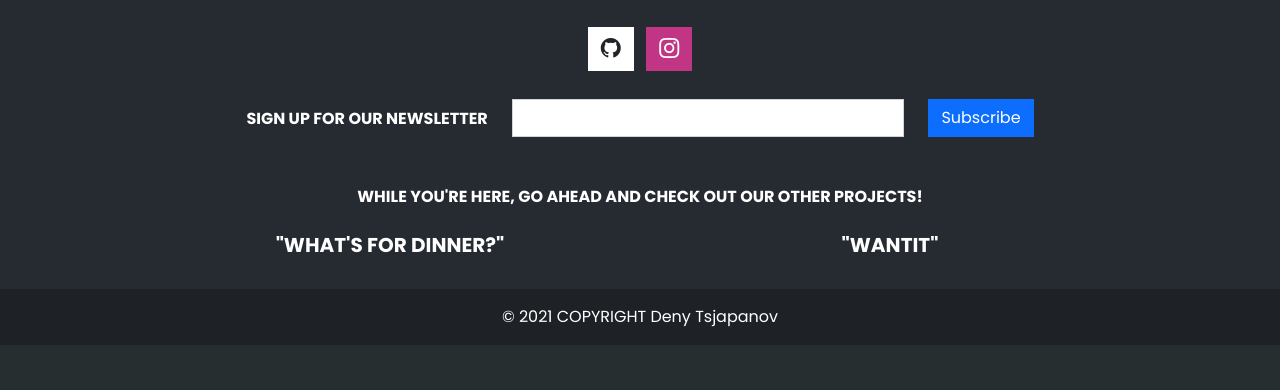
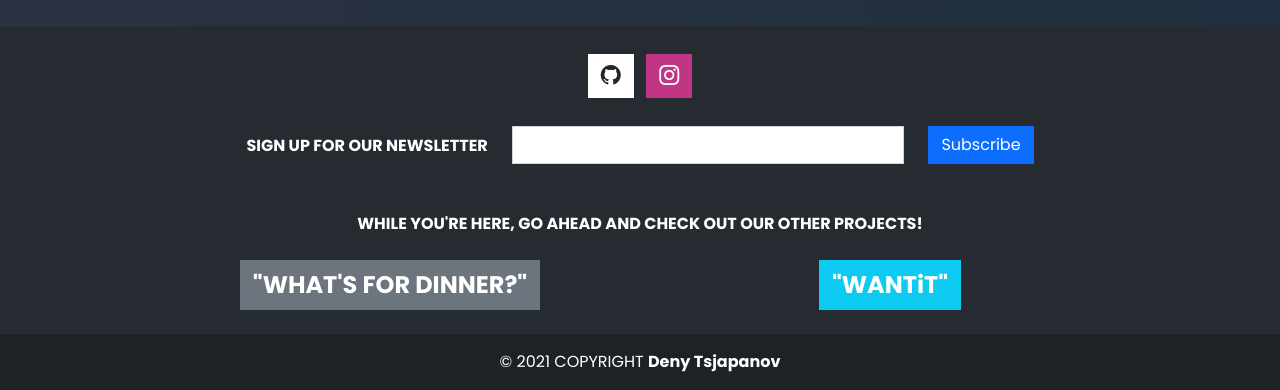
Before and after one commit to DenyTsjapanov/snapdt, a Django app: page /portfolio/ in a window 1280 px wide. Shown: the part 1068-1458 px from the top of the page. Before the commit the page ends 1395 px from the top, so only its background shows below. Run offline with Django 3.2, Linux system fonts and the light colour scheme; data comes from the database, SQL or seed files in the repository; some libraries are stand-ins or nearby versions.

Commit message:
Removed block from home page and added styling to other projects links

```diff
--- a/home/templates/home/index.html
+++ b/home/templates/home/index.html
@@ -12,7 +12,6 @@
 {% block content %}
 <div class="container h-100">
     <div class="row h-100">
-        <!-- <div class="col-4 home-header2" data-aos="fade-down"></div> -->
         <div class="col-12 m-auto home-header" data-aos="fade-right" data-aos-delay="200">
             <div data-aos="fade-down" data-aos-delay="200">
                 <h2 class="display-4 text-white px-3 pt-3 text-uppercase" style="font-weight: 700;">Welcome to <span
@@ -20,8 +19,8 @@
                         style="text-transform: lowercase;">dt!</span></h2>
             </div>
             <div data-aos="fade-up" data-aos-delay="400">
-                <h2 class="text-white px-3 pt-3 text-uppercase">Capturing beautiful <strong>moments</strong>.</h2>
-                <h2 class="text-light px-3 pt-3 text-uppercase">Uploading new content every week!</h2>
+                <h3 class="text-white px-3 pt-3 text-uppercase">Capturing beautiful <strong>moments</strong>.</h3>
+                <h3 class="text-white px-3 pt-3 text-uppercase">Uploading new content every week!</h3>
             </div>
             <div class="my-5 px-3 pt-3" data-aos="fade-up" data-aos-delay="600">
                 <a href="{% url 'portfolio:items' %}" class="py-3">
--- a/portfolio/templates/portfolio/item_detail.html
+++ b/portfolio/templates/portfolio/item_detail.html
@@ -47,6 +47,7 @@
                     {% csrf_token %}
                     <div class="form-row">
                         <div class="col-12">
+                            <p class="fst-italic text-capitalize">Canvas size 90cm &times; 60cm</p>
                             <p class="mt-3 text-light"><strong>Quantity:</strong></p>
                             <div class="form-group w-50">
                                 <div class="input-group">
--- a/portfolio/templates/portfolio/portfolio.html
+++ b/portfolio/templates/portfolio/portfolio.html
@@ -15,8 +15,9 @@
     <div class="row">
         <div class="col text-center mt-3">
             <h2 class="text-white text-uppercase" data-aos="fade-right"><strong>View our work</strong></h2>
+            <h6 class="fw-bold" data-aos="fade-right" data-aos-delay="200">and have them printed on a canvas, delivered to your doorstep!</h6>
             {% for c in current_categories %}
-            <a class="category-badge text-decoration-none" href="{% url 'portfolio:items' %}?category={{ c.name }}">
+            <a class="category-badge text-decoration-none fw-bold" href="{% url 'portfolio:items' %}?category={{ c.name }}">
                 <span class="p-2 mt-2 badge bg-light text-dark">{{ c.friendly_name }}</span>
             </a>
             {% endfor %}
@@ -71,7 +72,9 @@
                         </a>
                         {% endif %}
                         <div class="card-body pb-0">
-                            <h4 class="mb-0"><a class="text-white" href="{% url 'portfolio:item_detail' item.id %}"><strong>{{ item.name }}</strong></a></h4>
+                            <h4 class="mb-0"><a class="text-white"
+                                    href="{% url 'portfolio:item_detail' item.id %}"><strong>{{ item.name }}</strong></a>
+                            </h4>
                             {% if item.category %}
                             <p class="small mt-1 mb-0">
                                 <a class="text-light category-link"
@@ -80,19 +83,6 @@
                             </p>
                             {% endif %}
                         </div>
-                        <!-- <div class="card-footer bg-transparent pt-0 border-0 text-left">
-                            <div class="row">
-                                <div class="col item-rating">
-                                    {% if item.rating %}
-                                    <small class="text-light"><i class="bi bi-star-fill"></i>{{ item.rating }} /
-                                        5</small>
-                                    {% else %}
-                                    <small class="text-light">No Rating</small>
-                                    {% endif %}
-                                </div>
-                            </div>
-                        </div>
-                        <hr> -->
                     </div>
                 </div>
                 {% endfor %}
--- a/templates/base.html
+++ b/templates/base.html
@@ -200,16 +200,14 @@
             <!-- Other projects links -->
             <section class="projects">
                 <div class="row">
-                    <div class="col-lg-6 col-md-6 mb-4 mb-md-0">
-                        <a href="https://denytsjapanov.github.io/What-s-for-dinner--Milestone-Project-2-/"
-                            target="_blank">
-                            <h5 id="other_projects" class="text-uppercase fw-bold text-white">"What's for dinner?"</h5>
-                        </a>
+                    <div class="col-lg-6 col-md-6 mb-4 mb-md-0 project_1">
+                        <a class="btn btn-secondary rounded-0 text-white fw-bold fs-4"
+                            href="https://denytsjapanov.github.io/What-s-for-dinner--Milestone-Project-2-/"
+                            target="_blank">"What's for dinner?"</a>
                     </div>
-                    <div class="col-lg-6 col-md-6 mb-4 mb-md-0">
-                        <a href="https://i-wanna-app.herokuapp.com/" target="_blank">
-                            <h5 id="other_projects" class="fw-bold text-white">"WANTiT"</h5>
-                        </a>
+                    <div class="col-lg-6 col-md-6 mb-4 mb-md-0 project_2">
+                        <a class="btn btn-info rounded-0 text-white fw-bold text-capitalize fs-4" target="_blank" href="https://i-wanna-app.herokuapp.com/"
+                            role="button">"WANTiT"</a>
                     </div>
                 </div>
             </section>
@@ -219,7 +217,7 @@
         <!-- Copyright -->
         <div class="text-center p-3" style="background-color: rgba(0, 0, 0, 0.2)">
             © 2021 Copyright
-            <a class="text-white text-capitalize">Deny Tsjapanov</a>
+            <a class="text-white text-capitalize fw-bold">Deny Tsjapanov</a>
         </div>
 
     </footer>
```
Also changed, not shown: static/css/base.css (+0 -9 lines).
